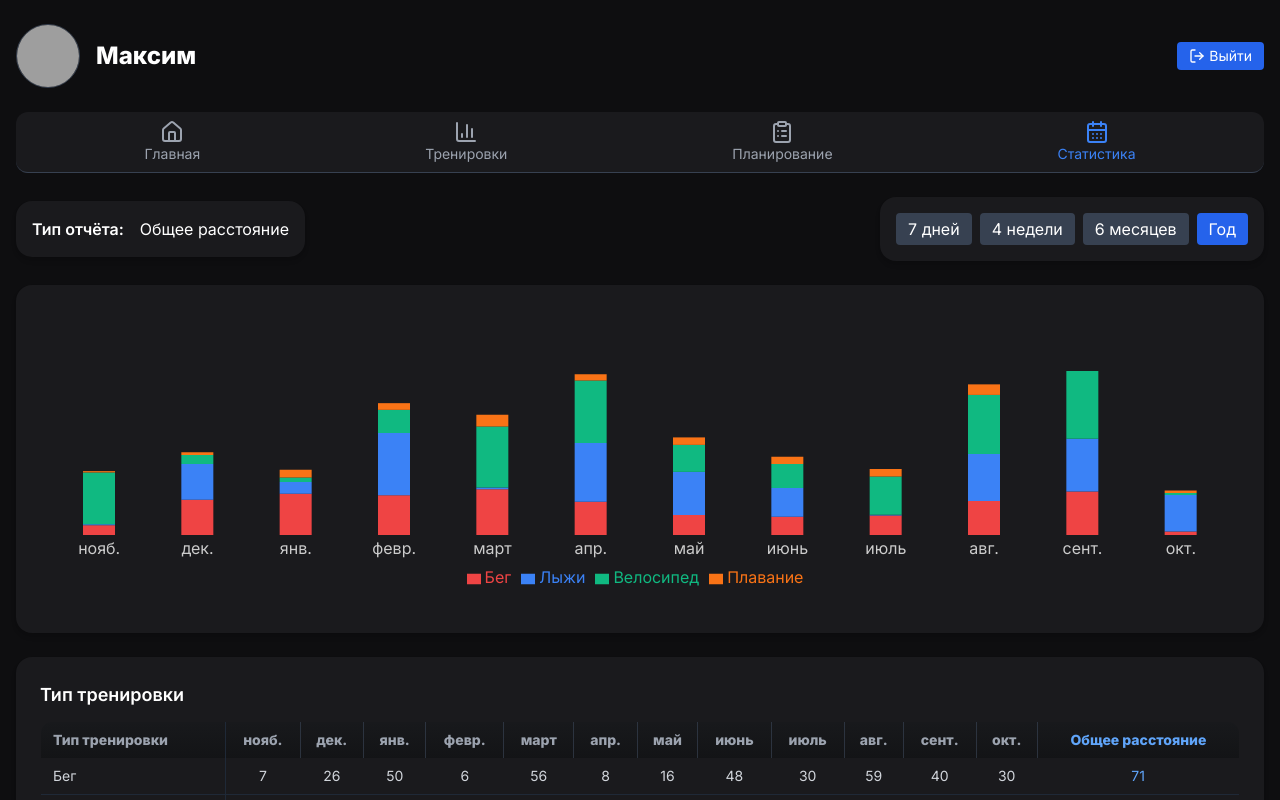
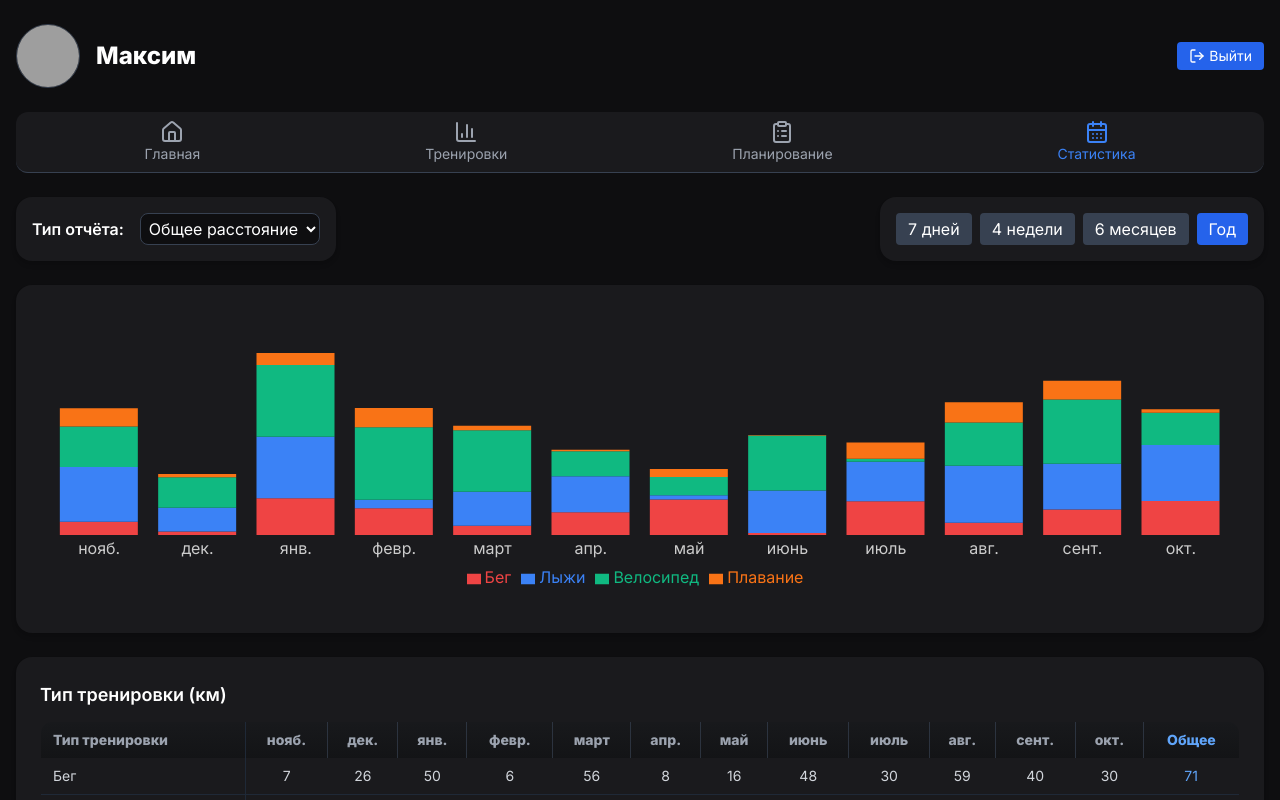
Before and after one commit to mbaliabin/dagbook-test, a React (Vite) app in the folder fasx-frontend/: page /statistics in a window 1280 px wide. Shown: the top 800 px of the page. Built offline with nearby package versions, Linux system fonts and the light colour scheme; grey boxes are pictures that could not be loaded.

Commit message:
Доработка StatisticsPage.tsx 73

```diff
--- a/fasx-frontend/src/pages/StatisticsPage.tsx
+++ b/fasx-frontend/src/pages/StatisticsPage.tsx
@@ -11,7 +11,7 @@ import { useNavigate, useLocation } from "react-router-dom";
 import dayjs from "dayjs";
 
 export default function StatisticsPage() {
-  const [reportType, setReportType] = useState("Общее расстояние");
+  const [reportType, setReportType] = useState<"Общее расстояние" | "Длительность">("Общее расстояние");
   const [interval, setInterval] = useState("Год");
   const [name, setName] = useState("Максим");
 
@@ -32,19 +32,24 @@ export default function StatisticsPage() {
 
   const intervals = ["7 дней", "4 недели", "6 месяцев", "Год"];
 
-  const generateDistanceData = () => {
+  // Генерация данных по времени или расстоянию
+  const generateData = () => {
     const today = dayjs();
     let data: { label: string; run: number; ski: number; bike: number; swim: number }[] = [];
+
+    const maxValues = reportType === "Общее расстояние"
+      ? { run: 10, ski: 15, bike: 20, swim: 5 }   // км
+      : { run: 60, ski: 90, bike: 120, swim: 30 }; // мин
 
     if (interval === "7 дней") {
       for (let i = 6; i >= 0; i--) {
         const day = today.subtract(i, "day");
         data.push({
           label: day.format("DD MMM"),
-          run: Math.floor(Math.random() * 10),
-          ski: Math.floor(Math.random() * 15),
-          bike: Math.floor(Math.random() * 20),
-          swim: Math.floor(Math.random() * 5)
+          run: Math.floor(Math.random() * maxValues.run),
+          ski: Math.floor(Math.random() * maxValues.ski),
+          bike: Math.floor(Math.random() * maxValues.bike),
+          swim: Math.floor(Math.random() * maxValues.swim)
         });
       }
     } else if (interval === "4 недели") {
@@ -52,10 +57,10 @@ export default function StatisticsPage() {
         const weekStart = today.subtract(i, "week").startOf("week");
         data.push({
           label: `Нед ${weekStart.format("DD/MM")}`,
-          run: Math.floor(Math.random() * 50),
-          ski: Math.floor(Math.random() * 60),
-          bike: Math.floor(Math.random() * 80),
-          swim: Math.floor(Math.random() * 15)
+          run: Math.floor(Math.random() * maxValues.run * 5),
+          ski: Math.floor(Math.random() * maxValues.ski * 5),
+          bike: Math.floor(Math.random() * maxValues.bike * 5),
+          swim: Math.floor(Math.random() * maxValues.swim * 5)
         });
       }
     } else if (interval === "6 месяцев") {
@@ -63,10 +68,10 @@ export default function StatisticsPage() {
         const month = today.subtract(i, "month");
         data.push({
           label: month.format("MMM"),
-          run: Math.floor(Math.random() * 200),
-          ski: Math.floor(Math.random() * 250),
-          bike: Math.floor(Math.random() * 300),
-          swim: Math.floor(Math.random() * 50)
+          run: Math.floor(Math.random() * maxValues.run * 20),
+          ski: Math.floor(Math.random() * maxValues.ski * 20),
+          bike: Math.floor(Math.random() * maxValues.bike * 20),
+          swim: Math.floor(Math.random() * maxValues.swim * 20)
         });
       }
     } else if (interval === "Год") {
@@ -74,10 +79,10 @@ export default function StatisticsPage() {
         const month = today.subtract(i, "month");
         data.push({
           label: month.format("MMM"),
-          run: Math.floor(Math.random() * 200),
-          ski: Math.floor(Math.random() * 250),
-          bike: Math.floor(Math.random() * 300),
-          swim: Math.floor(Math.random() * 50)
+          run: Math.floor(Math.random() * maxValues.run * 20),
+          ski: Math.floor(Math.random() * maxValues.ski * 20),
+          bike: Math.floor(Math.random() * maxValues.bike * 20),
+          swim: Math.floor(Math.random() * maxValues.swim * 20)
         });
       }
     }
@@ -85,9 +90,8 @@ export default function StatisticsPage() {
     return data;
   };
 
-  const distanceData = generateDistanceData();
-
-  const months = distanceData.map(d => d.label);
+  const chartData = generateData();
+  const months = chartData.map(d => d.label);
 
   return (
     <div className="min-h-screen bg-[#0e0e10] text-white px-4 py-6">
@@ -135,7 +139,14 @@ export default function StatisticsPage() {
         <div className="flex flex-col md:flex-row md:items-center md:justify-between gap-4">
           <div className="bg-[#1a1a1d] p-4 rounded-2xl shadow-md flex items-center gap-4">
             <span className="font-semibold">Тип отчёта:</span>
-            <span>{reportType}</span>
+            <select
+              value={reportType}
+              onChange={(e) => setReportType(e.target.value as any)}
+              className="bg-[#0e0e10] border border-gray-700 rounded-lg p-1 text-white"
+            >
+              <option>Общее расстояние</option>
+              <option>Длительность</option>
+            </select>
           </div>
 
           <div className="bg-[#1a1a1d] p-4 rounded-2xl shadow-md flex items-center gap-2">
@@ -151,24 +162,24 @@ export default function StatisticsPage() {
           </div>
         </div>
 
-        {/* Диаграмма общего расстояния */}
+        {/* Диаграмма */}
         <div className="bg-[#1a1a1d] p-6 rounded-2xl shadow-md">
           <ResponsiveContainer width="100%" height={300}>
-            <BarChart data={distanceData} margin={{ top: 20, right: 10, left: 10, bottom: 20 }}>
+            <BarChart data={chartData} margin={{ top: 20, right: 10, left: 10, bottom: 20 }}>
               <XAxis dataKey="label" axisLine={false} tickLine={false} stroke="#ccc" />
               <Tooltip contentStyle={{ backgroundColor: "#1a1a1d", border: "1px solid #333", color: "#fff" }} />
               <Legend wrapperStyle={{ color: "#fff" }} />
-              <Bar dataKey="run" stackId="a" fill="#ef4444" barSize={32} name="Бег" />
-              <Bar dataKey="ski" stackId="a" fill="#3b82f6" barSize={32} name="Лыжи" />
-              <Bar dataKey="bike" stackId="a" fill="#10b981" barSize={32} name="Велосипед" />
-              <Bar dataKey="swim" stackId="a" fill="#f97316" barSize={32} name="Плавание" />
+              <Bar dataKey="run" stackId="a" fill="#ef4444" name="Бег" />
+              <Bar dataKey="ski" stackId="a" fill="#3b82f6" name="Лыжи" />
+              <Bar dataKey="bike" stackId="a" fill="#10b981" name="Велосипед" />
+              <Bar dataKey="swim" stackId="a" fill="#f97316" name="Плавание" />
             </BarChart>
           </ResponsiveContainer>
         </div>
 
-        {/* Таблица типа тренировки */}
+        {/* Таблица */}
         <div className="bg-[#1a1a1d] p-6 rounded-2xl shadow-md mb-10">
-          <h2 className="text-lg font-semibold mb-3">Тип тренировки</h2>
+          <h2 className="text-lg font-semibold mb-3">Тип тренировки ({reportType === "Общее расстояние" ? "км" : "мин"})</h2>
           <div className="overflow-x-auto">
             <table className="w-full text-sm text-gray-300 border-collapse border border-gray-800 rounded-xl overflow-hidden">
               <thead className="text-gray-400 bg-gradient-to-b from-[#18191c] to-[#131416]">
@@ -177,7 +188,7 @@ export default function StatisticsPage() {
                   {months.map((m) => (
                     <th key={m} className="py-2 px-2 text-center border-r border-gray-700/70">{m}</th>
                   ))}
-                  <th className="py-2 px-2 text-center text-blue-400 border-l border-gray-800">Общее расстояние</th>
+                  <th className="py-2 px-2 text-center text-blue-400 border-l border-gray-800">Общее</th>
                 </tr>
               </thead>
               <tbody>
```
